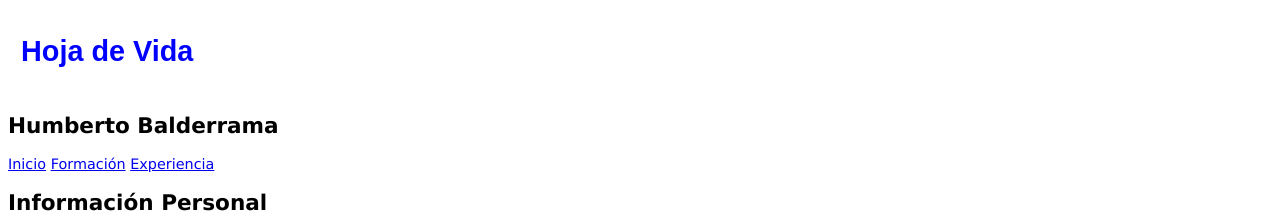
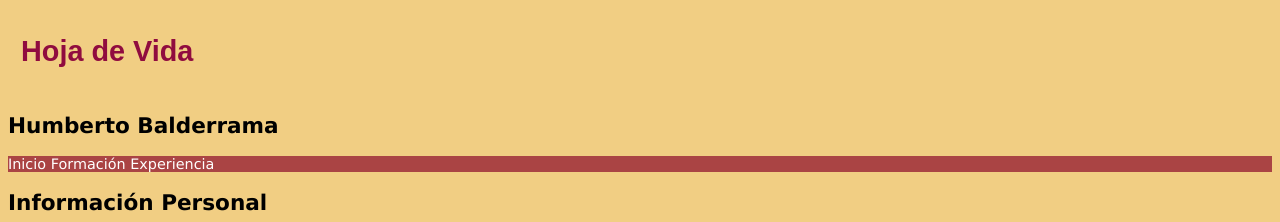
Before and after one commit to Bettto/NU-FHtml-EF, a plain HTML site: page index.html in a window 1280 px wide. Shown: the top 222 px of the page. Drawn offline with Linux system fonts and the light colour scheme.

Commit message:
mejora de estilos

```diff
--- a/estilo.css
+++ b/estilo.css
@@ -1,7 +1,13 @@
-body {font-family:Verdana,sans-serif;font-size:0.9em;}
+body {font-family:Verdana,sans-serif;
+font-size:0.9em;
+background-color:#F1CE83;}
+A:link{font-size:1em;color:white;text-decoration:none}
+A:visited{font-size:1em;color:white;text-decoration:none}
+A:hover{font-size:1em;color:white;text-decoration:underline}
+A:active{font-size:1em;color:white;text-decoration:none}
 header{margin:5px;margin-bottom:15px;padding:8px;
 font-family: Arial, Helvetica, sans-serif;
-color:blue}
+color:#900C3F}
 footer {font-style:italic;
 font-size:0.8em}
 section {margin-left:25px;
@@ -11,9 +17,7 @@ font-style:normal;
 color:green;
 font-family: Arial, Helvetica, sans-serif}
 aside {background-color:#ddd}
-nav ul {margin:0;padding:0;
+nav {margin:0;padding:0;
 background-color:#a44}
-nav ul li {display:inline;
-margin:15px}
 p {color:black}
 </style>
```
